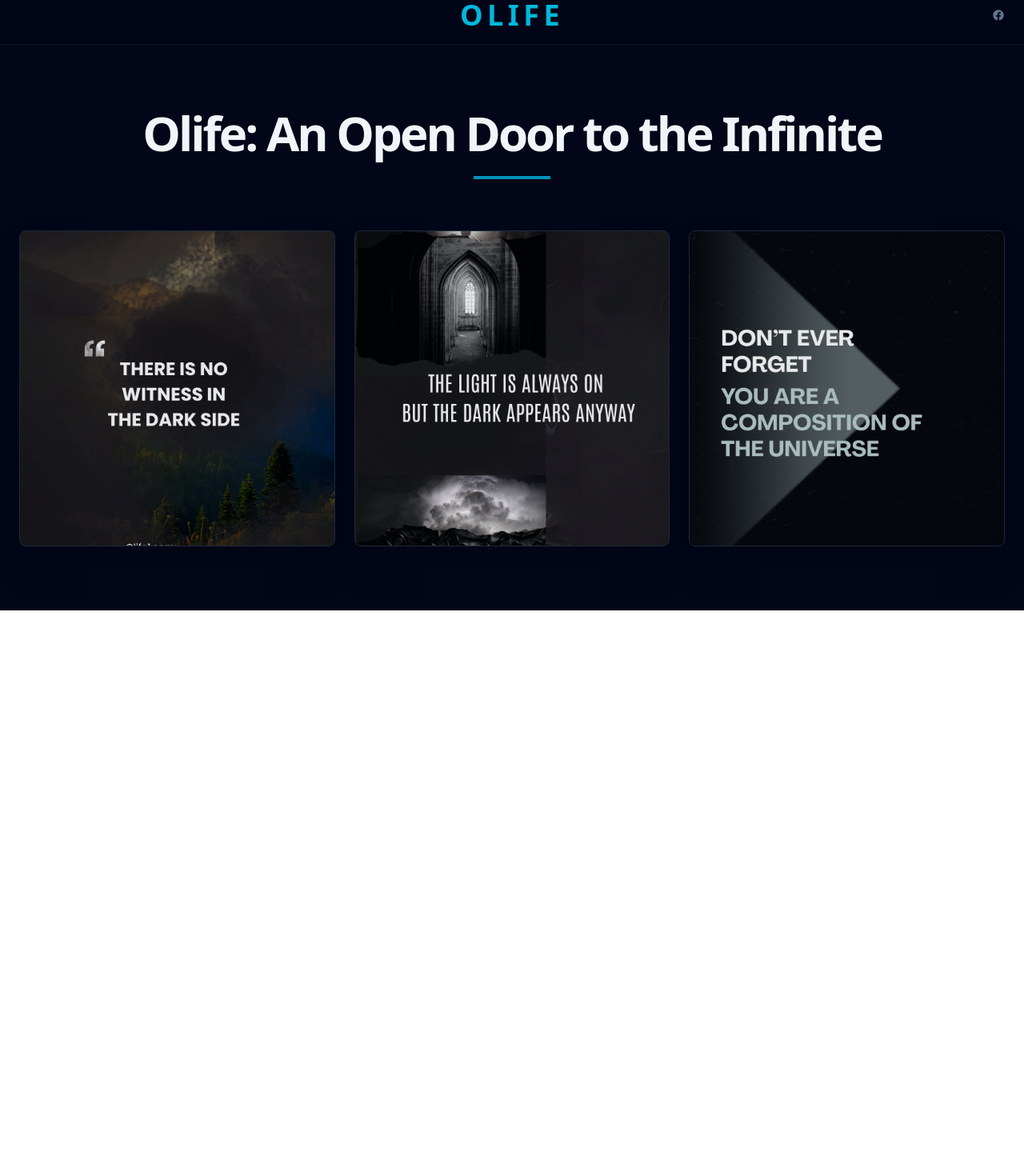
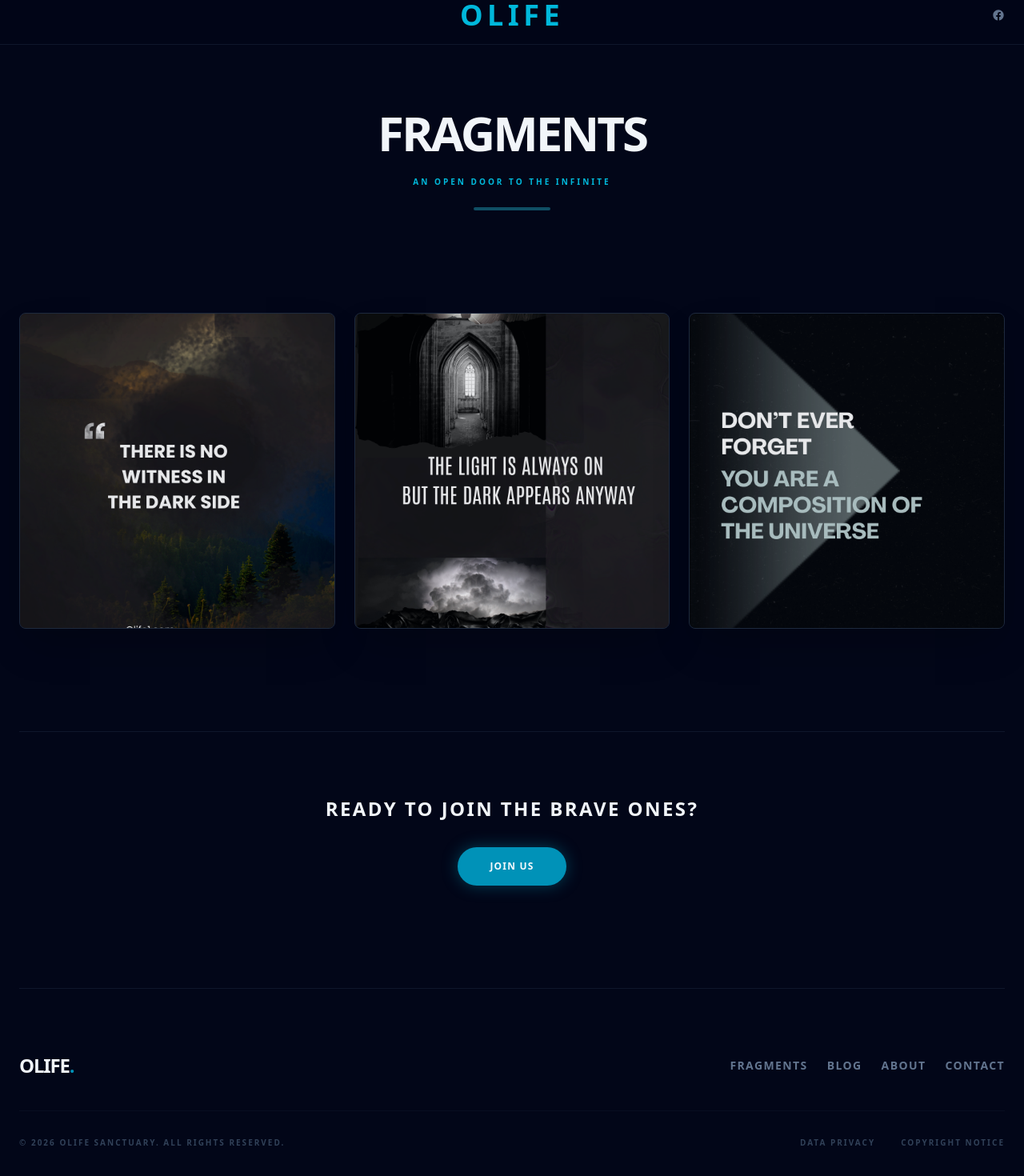
Before and after one commit to Dolphe98/olife1withreact, a React (Vite) app: page /fragments in a window 1280 px wide. Shown: the part 90-1560 px from the top of the page at 80% size. Before the commit the page ends 853 px from the top, so only its background shows below. Built offline with nearby package versions, Linux system fonts and the light colour scheme.

Commit message:
Add footer and Join Us section to Fragments page

```diff
--- a/src/pages/Fragments.jsx
+++ b/src/pages/Fragments.jsx
@@ -1,3 +1,4 @@
+import { Link } from 'react-router-dom';
 import { fragmentsData } from '../data/fragmentsData';
 
 export default function Fragments() {
@@ -5,14 +6,17 @@
   const allFragments = fragmentsData.slice(0, 10);
 
   return (
-    <div className="max-w-7xl mx-auto px-6 py-20">
+    <div className="max-w-7xl mx-auto px-6 pt-10 md:pt-20 pb-10 space-y-24 md:space-y-32">
 
       {/* Page Title Section */}
-      <div className="text-center mb-16 space-y-6">
-        <h1 className="text-4xl md:text-6xl font-black text-slate-100 tracking-tighter">
-          Olife: An Open Door to the Infinite
+      <div className="text-center space-y-6">
+        <h1 className="text-4xl md:text-6xl font-black text-slate-100 tracking-tighter uppercase">
+          Fragments
         </h1>
-        <div className="h-1 w-24 bg-cyan-600 mx-auto"></div>
+        <p className="text-cyan-500 font-bold uppercase tracking-[0.3em] text-[10px]">
+          An Open Door to the Infinite
+        </p>
+        <div className="h-1 w-24 bg-cyan-900 mx-auto rounded-full"></div>
       </div>
 
       {/* The Grid - Purely Images */}
@@ -33,6 +37,35 @@
         ))}
       </div>
 
+      {/* JOIN US SECTION (Added for consistency) */}
+      <div className="pt-20 flex flex-col items-center space-y-8 border-t border-slate-900">
+          <h2 className="text-2xl font-bold text-slate-100 uppercase tracking-widest text-center">Ready to join the brave ones?</h2>
+          <Link to="/contact" className="px-10 py-4 bg-cyan-600 hover:bg-cyan-500 text-slate-50 font-bold rounded-full transition-all shadow-[0_0_20px_rgba(8,145,178,0.4)] uppercase tracking-widest text-xs">
+              Join Us
+          </Link>
+      </div>
+
+      {/* FOOTER (Added for consistency) */}
+      <footer className="pt-20 border-t border-slate-900 flex flex-col space-y-10">
+        <div className="flex flex-col md:flex-row justify-between items-center gap-8">
+          <Link to="/" className="text-2xl font-black text-slate-100 tracking-tighter hover:text-cyan-400 transition-colors">
+            OLIFE<span className="text-cyan-600">.</span>
+          </Link>
+          <div className="flex gap-6 text-slate-500 text-[10px] md:text-sm font-bold uppercase tracking-widest">
+            <Link to="/fragments" className="hover:text-cyan-400 transition-colors">Fragments</Link>
+            <Link to="/blog" className="hover:text-cyan-400 transition-colors">Blog</Link>
+            <Link to="/about" className="hover:text-cyan-400 transition-colors">About</Link>
+            <Link to="/contact" className="hover:text-cyan-400 transition-colors">Contact</Link>
+          </div>
+        </div>
+        <div className="flex flex-col md:flex-row justify-between items-center gap-4 text-[10px] text-slate-700 font-bold uppercase tracking-[0.2em] border-t border-slate-900/50 pt-8 text-center">
+          <p>© 2026 Olife Sanctuary. All rights reserved.</p>
+          <div className="flex gap-8">
+            <Link to="/privacy" className="hover:text-slate-400 transition-colors">Data Privacy</Link>
+            <Link to="/copyright" className="hover:text-slate-400 transition-colors">Copyright Notice</Link>
+          </div>
+        </div>
+      </footer>
     </div>
   );
 }
```
